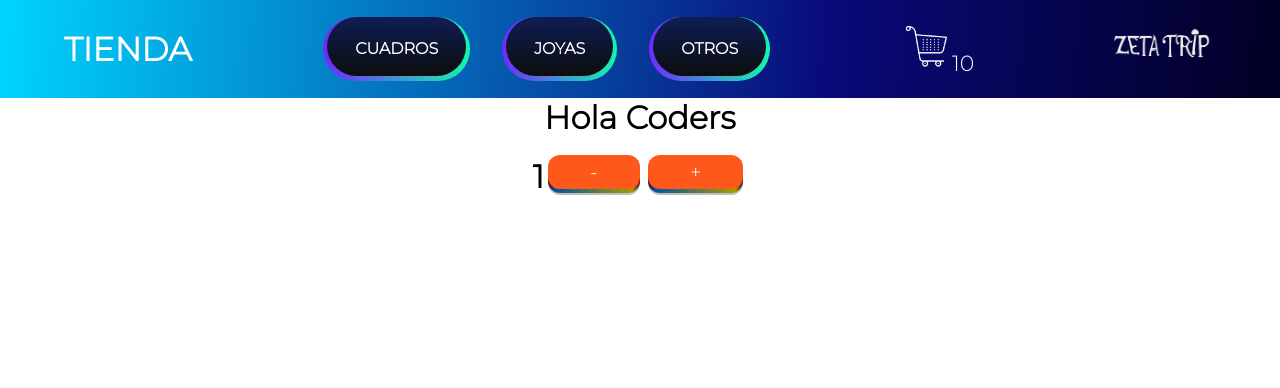
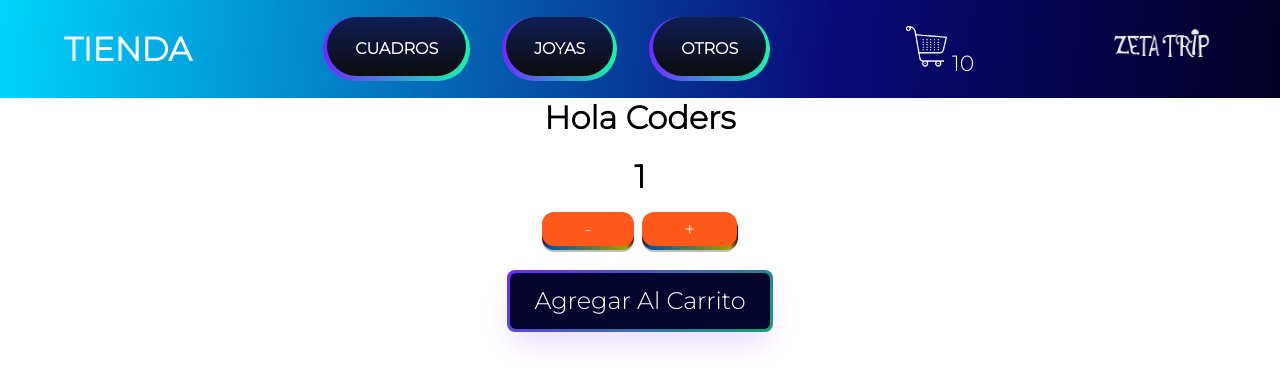
Before and after one commit to maxipehtml/TiendaGrafica-MaximilianoPereira, a React (Create React App) app: page / in a window 1280 px wide. Shown: the top 388 px of the page. Built offline with nearby package versions, Linux system fonts and the light colour scheme; a web font is replaced by a local one.

Commit message:
ContadorcondisablesyAgregarCarrito

```diff
--- a/src/App.js
+++ b/src/App.js
@@ -5,6 +5,11 @@ import Counter from './components/Counter/Counter.js';
 import ItemListContainer from './components/ItemListContainer/ItemListContainer.js';
 
 function App() {
+
+  const handleOnAdd = (quantity) => {
+    console.log('Agregaste '+quantity+' items al carrito');
+  }
+
   return (
     <div className="App">
       <header className="App-header">
@@ -14,7 +19,7 @@ function App() {
 
       <main>
       <ItemListContainer greeting="Hola Coders" />
-      <Counter />
+      <Counter stock={9} initial={1} onAdd={handleOnAdd}/>
       </main>
     </div>
   );
--- a/src/components/Counter/Counter.css
+++ b/src/components/Counter/Counter.css
@@ -4,6 +4,13 @@
     display: flex;
     align-items: center;
     justify-content: center;
+    flex-direction: column;
+}
+
+.counter-contador{
+  margin: 20px 0px;
+  display: flex;
+  flex-direction: row;
 }
 
 
@@ -25,6 +32,11 @@ button {
   user-select: none;
   -webkit-user-select: none;
   touch-action: manipulation;
+}
+
+.button-82-pushable:disabled {
+  opacity: .55;
+  pointer-events: none;
 }
 
 
@@ -117,3 +129,58 @@ button {
 .button-82-pushable:focus:not(:focus-visible) {
   outline: none;
 }
+
+/* CSS */
+.button-64 {
+  align-items: center;
+  background-image: linear-gradient(144deg,#7226ff,#0fa571);
+  border: 0;
+  border-radius: 8px;
+  box-shadow: rgba(151, 65, 252, 0.2) 0 15px 30px -5px;
+  box-sizing: border-box;
+  color: #FFFFFF;
+  display: flex;
+  font-family: Phantomsans, sans-serif;
+  font-size: 20px;
+  justify-content: center;
+  line-height: 1em;
+  max-width: 100%;
+  min-width: 140px;
+  padding: 3px;
+  text-decoration: none;
+  user-select: none;
+  -webkit-user-select: none;
+  touch-action: manipulation;
+  white-space: nowrap;
+  cursor: pointer;
+}
+
+.button-64:disabled {
+  opacity: .55;
+  pointer-events: none;
+}
+
+.button-64:active,
+.button-64:hover {
+  outline: 0;
+}
+
+.button-64 span {
+  background-color: rgb(5, 6, 45);
+  padding: 16px 24px;
+  border-radius: 6px;
+  width: 100%;
+  height: 100%;
+  transition: 300ms;
+}
+
+.button-64:hover span {
+  background: none;
+}
+
+@media (min-width: 768px) {
+  .button-64 {
+    font-size: 24px;
+    min-width: 196px;
+  }
+}
--- a/src/components/Counter/Counter.js
+++ b/src/components/Counter/Counter.js
@@ -1,18 +1,19 @@
 import { useState } from 'react'
 import './Counter.css';
 
-const Counter = () => {
-    const [count, setCount] = useState(1)
+const Counter = ({stock, initial, onAdd }) => {
+    const [count, setCount] = useState(initial)
+    /* const [stock, setStock] = useState({stock}) */
 
     const decrement = () => {
 
-        if (count > 1) {
+        if (count > 0) {
             setCount(count - 1)
         }
     }
 
     const increment = () => {
-        if (count < 10) {
+        if (count < stock) {
             setCount(count + 1)
         }
 
@@ -21,8 +22,10 @@ const Counter = () => {
     return (
         <div className="counter">
             <h1>{count}</h1>
+            <div className="counter-contador">
+
                 <div>
-                <button onClick={decrement} className="button-82-pushable" >
+                    <button disabled={count === 0 } onClick={decrement} className="button-82-pushable">
                         <span className="button-82-shadow"></span>
                         <span className="button-82-edge"></span>
                         <span className="button-82-front text">
@@ -31,7 +34,7 @@ const Counter = () => {
                     </button>
                 </div>
                 <div>
-                <button onClick={increment} className="button-82-pushable" >
+                    <button disabled={count === stock } onClick={increment} className="button-82-pushable">
                         <span className="button-82-shadow"></span>
                         <span className="button-82-edge"></span>
                         <span className="button-82-front text">
@@ -39,6 +42,15 @@ const Counter = () => {
                         </span>
                     </button>
                 </div>
+            </div>
+
+            <div>
+
+                <button disabled={count === 0 } onClick={() => onAdd(count)} className="button-64" >
+                    <span class="text">Agregar Al Carrito</span>
+                </button>
+
+            </div>
 
         </div>
     )
```
Also changed, not shown: src/asyncMock.js (added, +12 -0 lines). Lines whose indentation alone changed are shown as unchanged.
